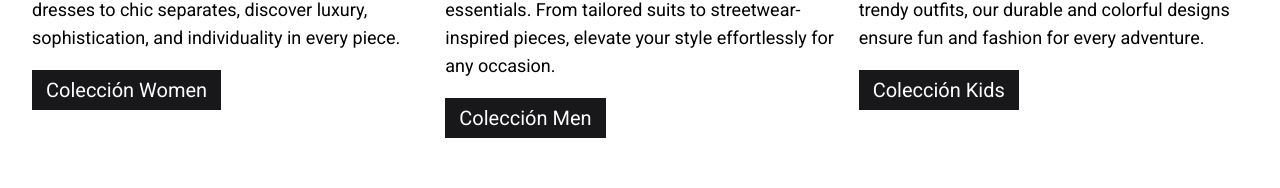
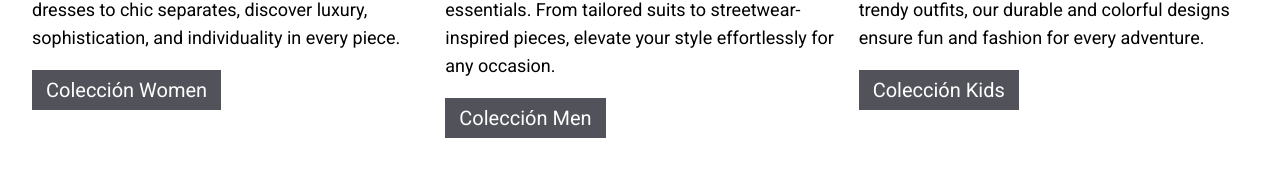
Before and after one commit to bebigomez/oiga-app-frontend, a React (Vite) app: page / in a window 1280 px wide. Shown: the part 1340-1528 px from the top of the page. Built offline with nearby package versions, Linux system fonts and the light colour scheme; no server answers.

Commit message:
change button name

```diff
--- a/src/components/MainPage.jsx
+++ b/src/components/MainPage.jsx
@@ -62,7 +62,7 @@ const MainPage = () => {
                     {item.title}
                   </h3>
                   <p className="text-sm md:text-lg mb-4 md:mb-6">{item.description}</p>
-                  <Link to={`/${item.title}`} className="text-sm bg-zinc-900 md:text-xl text-white py-2 px-3.5">
+                  <Link to={`/${item.title}`} className="text-sm bg-zinc-600 md:text-xl text-white py-2 px-3.5">
                     Colección {item.title}
                   </Link>
                 </div>
```
